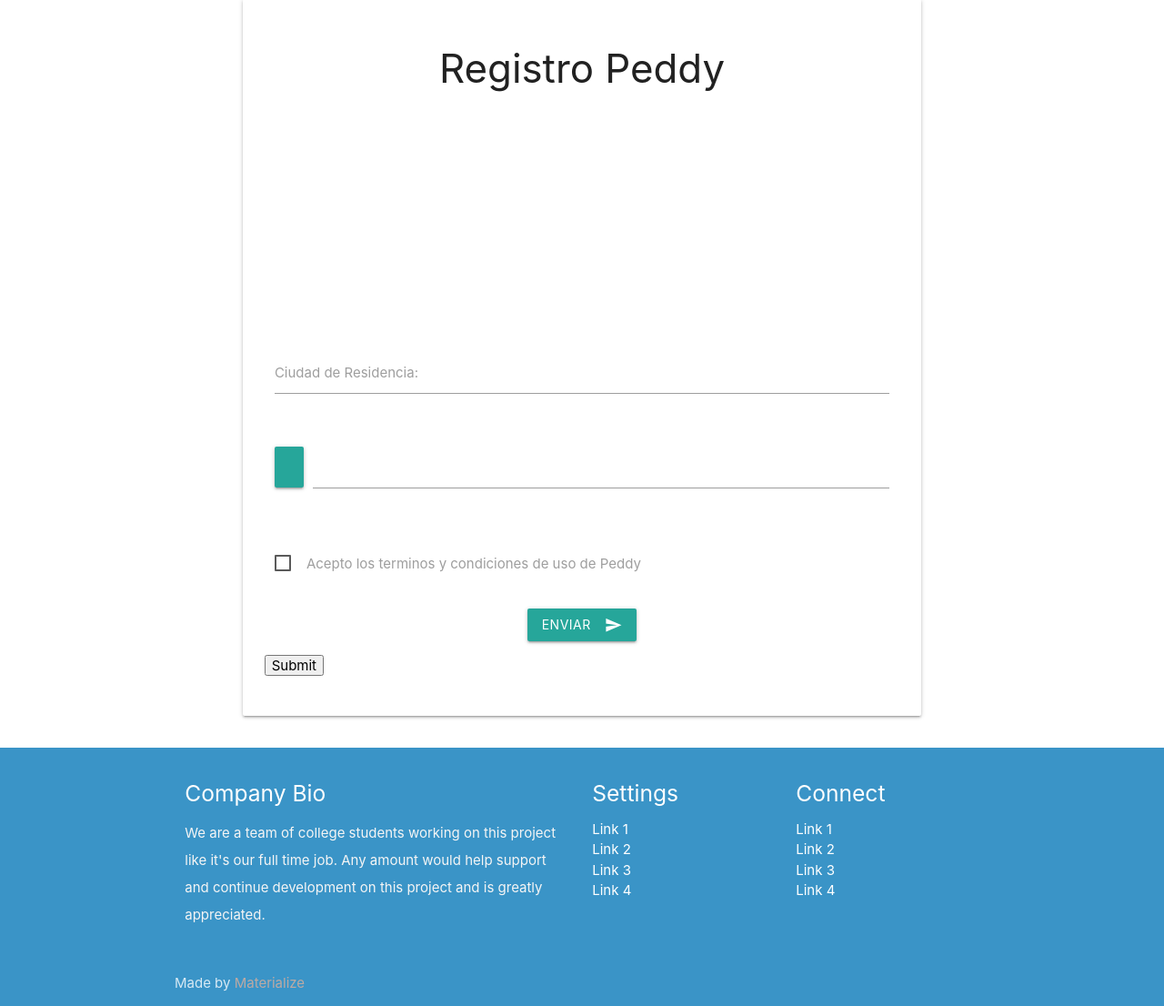
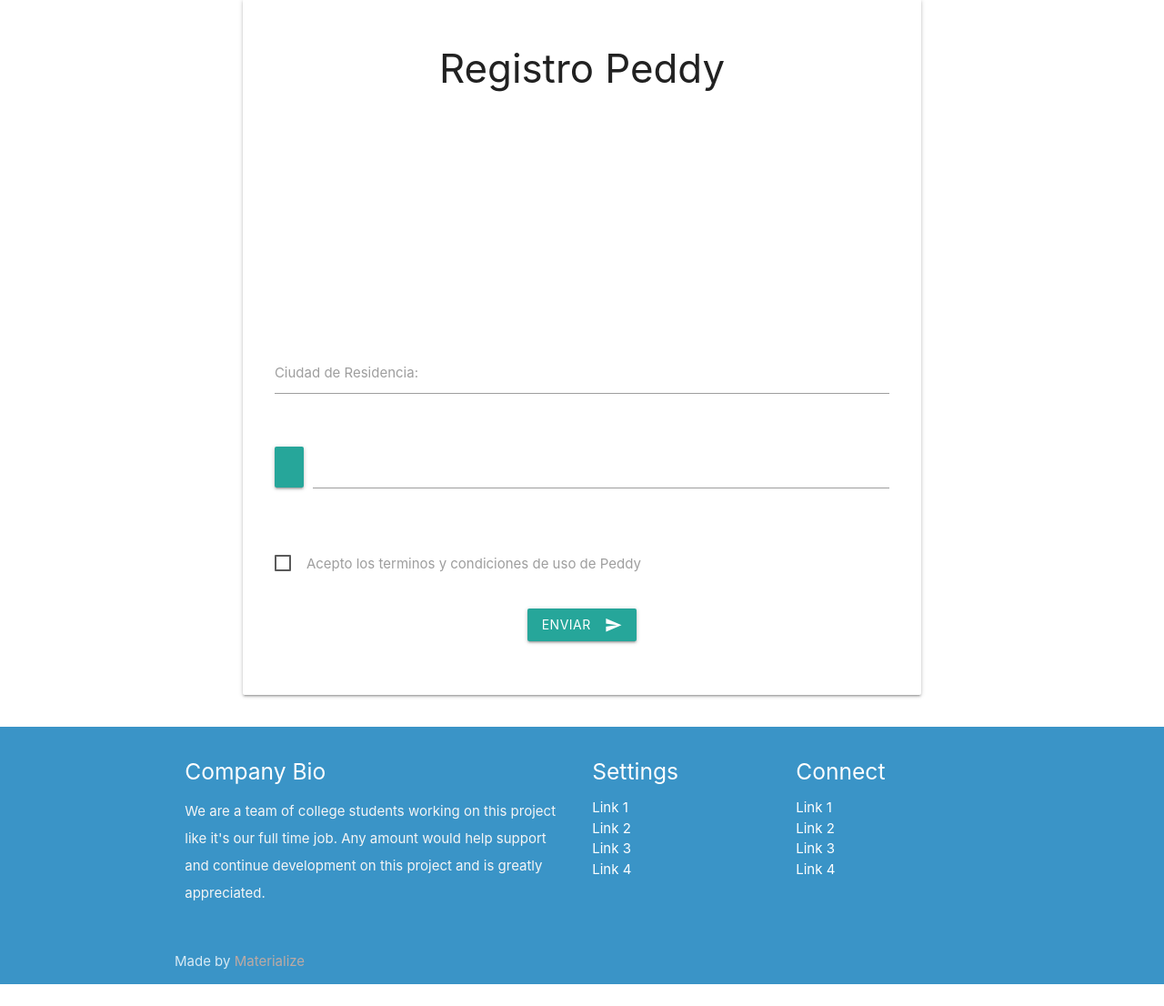
Before and after one commit to RamonRomeroQro/DeJodido, a Django app: template usuarios/templates/singup.html in a window 1280 px wide. Shown: the part 113-1219 px from the top of the page at 91% size. After the commit the page ends 1195 px from the top, so only its background shows below. Run offline with Django 3.2, Linux system fonts and the light colour scheme; the template is opened without the code that fills it, so the values that code supplies are empty.

Commit message:
fixing create

```diff
--- a/usuarios/templates/singup.html
+++ b/usuarios/templates/singup.html
@@ -211,7 +211,6 @@
   </button>
                   </div>
 
-                   <button type="submit"  value="Submit">Submit</button>
 
 
                                  </div>
```
